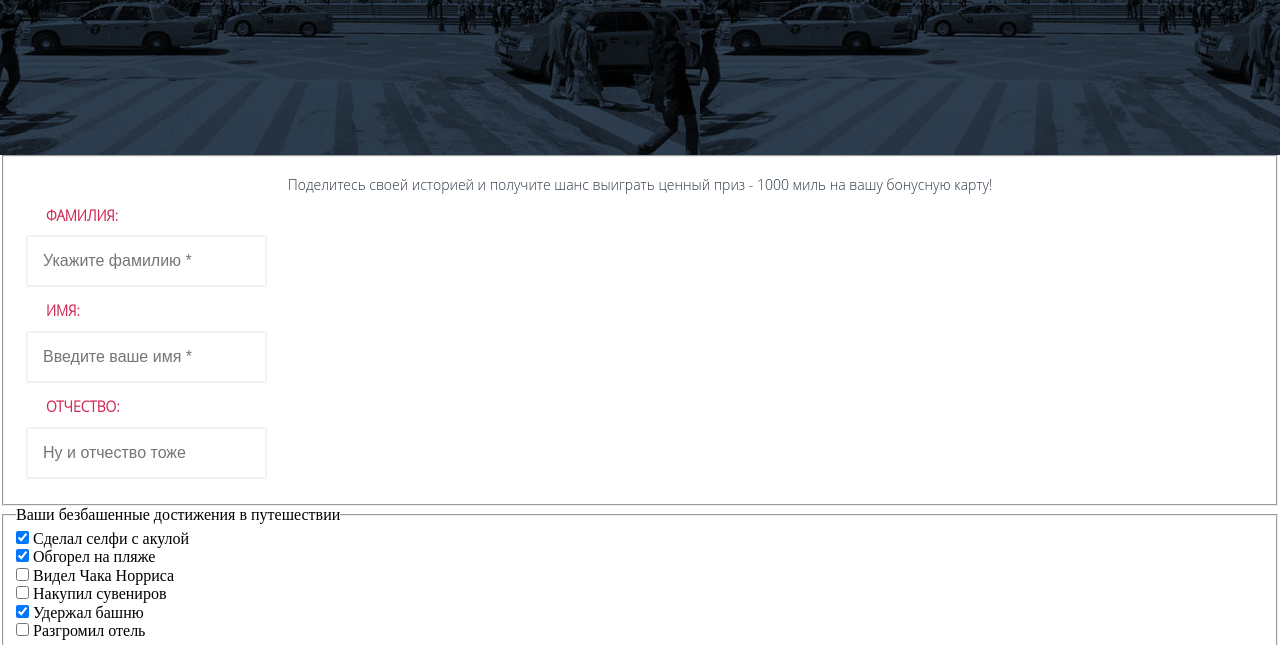
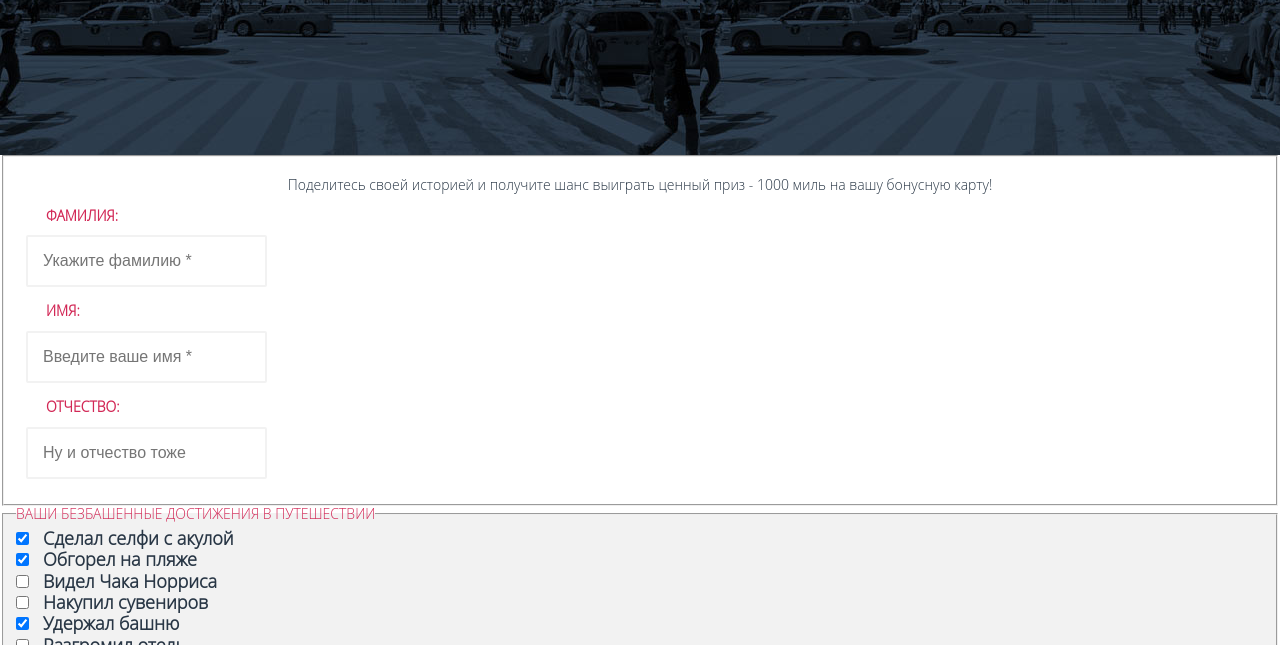
Before and after one commit to slo0ath/187161-pink, a website: page form.html in a window 1280 px wide. Shown: the part 307-952 px from the top of the page. Drawn offline with nearby package versions, Linux system fonts and the light colour scheme; files that its build step writes are made by us from their sources.

Commit message:
form-achievments.less

```diff
--- /dev/null
+++ b/less/blocks/form-achievments.less
@@ -0,0 +1,23 @@
+.form__achievments{
+  background-color: @grey;
+}
+
+.form__achievments legend{
+  .simple-text;
+  color:@pink;
+  text-transform: uppercase;
+
+}
+
+.form__achievments label {
+  font-family: @ff;
+  font-size: 18px;
+  font-weight: bold;
+  color: @blue;
+  padding-left: 10px;
+
+}
+
+.form__achievments input[checkbox]:checked{}
+
+.form__achievments input[checkbox]:not(checked){}
--- a/less/style.less
+++ b/less/style.less
@@ -9,3 +9,4 @@
 @import "blocks/contacts.less";
 
 @import "blocks/form-name.less";
+@import "blocks/form-achievments.less";
```
